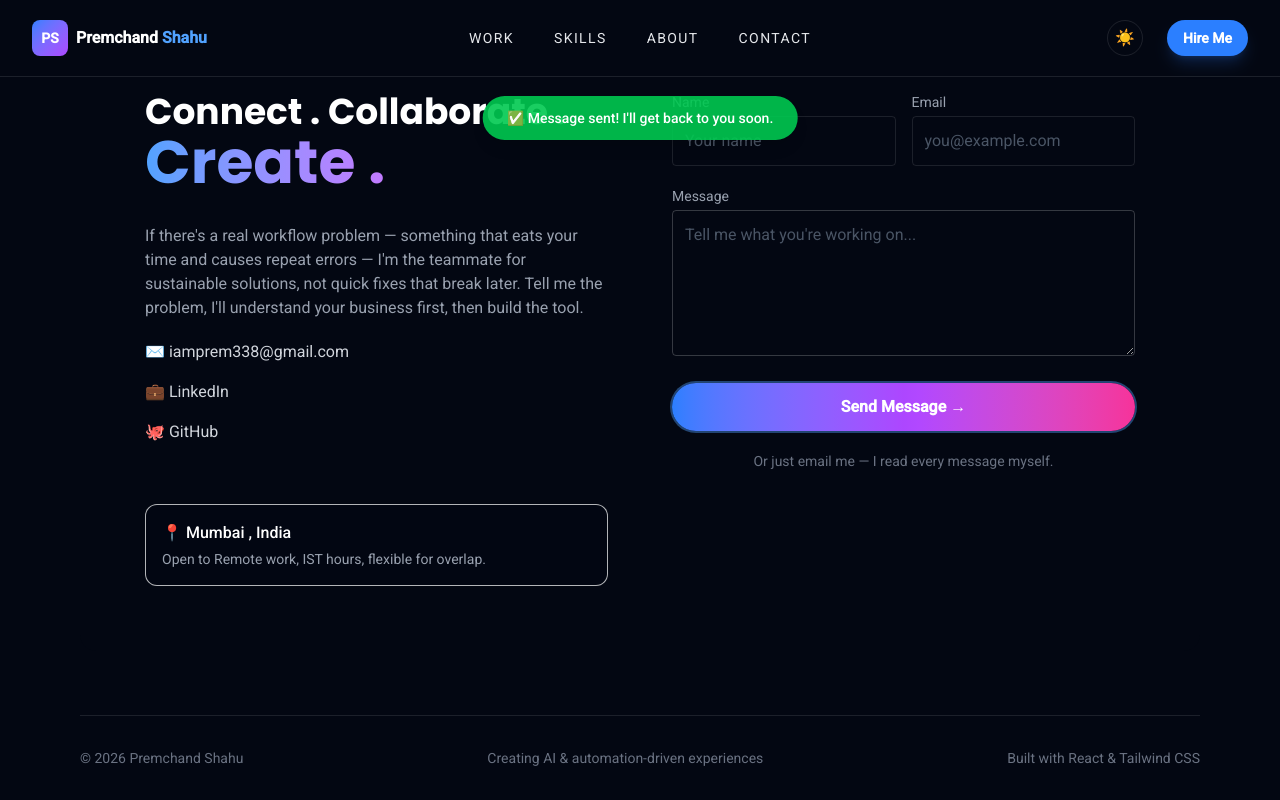
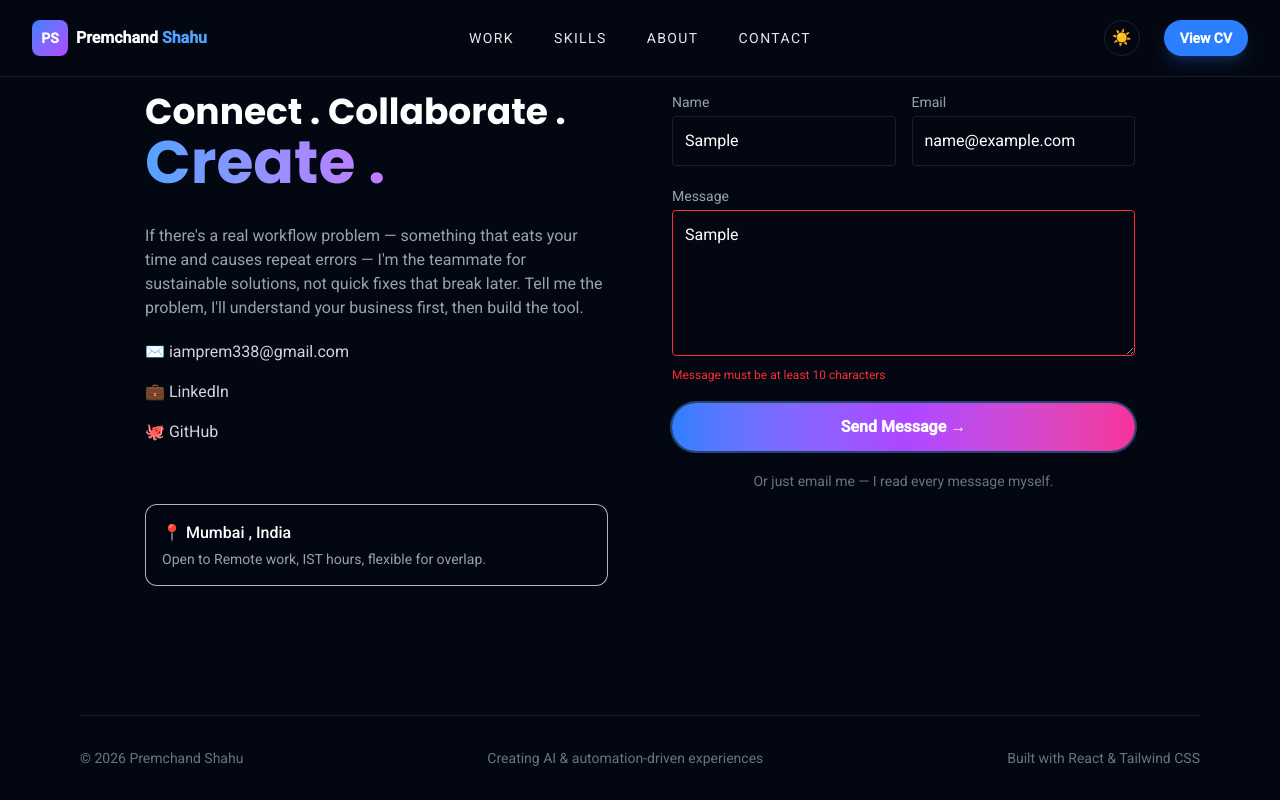
Before and after one commit to Premchand338/portfolio, a React (Vite) app: page / in a window 1280 px wide. Both pictures are taken after typing "Sample", "name@example.com", "Sample" into the empty fields and a click on the button "Send Message →". Shown: the part 2190-2990 px from the top of the page. Built offline with nearby package versions, Linux system fonts and the light colour scheme.

Commit message:
Contact form validation fixed

```diff
--- a/src/components/Contact.jsx
+++ b/src/components/Contact.jsx
@@ -7,6 +7,7 @@ function Contact() {
     message: "",
   });
 
+  const [errors, setErrors] = useState({});
   const [showSuccess, setShowSuccess] = useState(false);
 
   const handleChange = (e) => {
@@ -14,13 +15,52 @@ function Contact() {
       ...formData,
       [e.target.name]: e.target.value,
     });
+
+    // Clear the error for this field as soon as the user starts fixing it
+    if (errors[e.target.name]) {
+      setErrors({
+        ...errors,
+        [e.target.name]: "",
+      });
+    }
+  };
+
+  const validate = () => {
+    const newErrors = {};
+
+    if (!formData.name.trim()) {
+      newErrors.name = "Name is required";
+    }
+
+    if (!formData.email.trim()) {
+      newErrors.email = "Email is required";
+    } else if (!/^[^\s@]+@[^\s@]+\.[^\s@]+$/.test(formData.email)) {
+      newErrors.email = "Enter a valid email address";
+    }
+
+    if (!formData.message.trim()) {
+      newErrors.message = "Message is required";
+    } else if (formData.message.trim().length < 10) {
+      newErrors.message = "Message must be at least 10 characters";
+    }
+
+    return newErrors;
   };
 
   const handleSubmit = (e) => {
     e.preventDefault();
+
+    const validationErrors = validate();
+
+    if (Object.keys(validationErrors).length > 0) {
+      setErrors(validationErrors);
+      return;
+    }
+
     console.log("Form submitted:", formData);
 
     setFormData({ name: "", email: "", message: "" });
+    setErrors({});
     setShowSuccess(true);
     setTimeout(() => setShowSuccess(false), 3000);
   };
@@ -87,7 +127,7 @@ function Contact() {
         </div>
 
         {/* Right side: form */}
-        <form onSubmit={handleSubmit} className="flex flex-col gap-5">
+        <form onSubmit={handleSubmit} noValidate className="flex flex-col gap-5">
           <div className="grid grid-cols-1 sm:grid-cols-2 gap-4">
             <div>
               <label className="text-sm text-gray-600 dark:text-gray-400 mb-1 block">
@@ -99,8 +139,15 @@ function Contact() {
                 value={formData.name}
                 onChange={handleChange}
                 placeholder="Your name"
-                className="w-full bg-transparent border rounded border-gray-400 dark:border-white/10 px-3 py-3 text-gray-900 dark:text-white placeholder-gray-400 dark:placeholder-gray-600 focus:outline-none focus:border-blue-500 dark:focus:border-blue-400 transition-colors"
+                className={`w-full bg-transparent border rounded px-3 py-3 text-gray-900 dark:text-white placeholder-gray-400 dark:placeholder-gray-600 focus:outline-none transition-colors ${
+                  errors.name
+                    ? "border-red-500 focus:border-red-500"
+                    : "border-gray-400 dark:border-white/10 focus:border-blue-500 dark:focus:border-blue-400"
+                }`}
               />
+              {errors.name && (
+                <p className="text-red-500 text-xs mt-1">{errors.name}</p>
+              )}
             </div>
             <div>
               <label className="text-sm text-gray-600 dark:text-gray-400 mb-1 block">
@@ -112,8 +159,15 @@ function Contact() {
                 value={formData.email}
                 onChange={handleChange}
                 placeholder="you@example.com"
-                className="w-full bg-transparent border rounded border-gray-300 dark:border-white/10 px-3 py-3 text-gray-900 dark:text-white placeholder-gray-400 dark:placeholder-gray-600 focus:outline-none focus:border-blue-500 dark:focus:border-blue-400 transition-colors"
+                className={`w-full bg-transparent border rounded px-3 py-3 text-gray-900 dark:text-white placeholder-gray-400 dark:placeholder-gray-600 focus:outline-none transition-colors ${
+                  errors.email
+                    ? "border-red-500 focus:border-red-500"
+                    : "border-gray-300 dark:border-white/10 focus:border-blue-500 dark:focus:border-blue-400"
+                }`}
               />
+              {errors.email && (
+                <p className="text-red-500 text-xs mt-1">{errors.email}</p>
+              )}
             </div>
           </div>
 
@@ -127,8 +181,15 @@ function Contact() {
               onChange={handleChange}
               rows="5"
               placeholder="Tell me what you're working on..."
-              className="w-full bg-transparent border rounded border-gray-300 dark:border-white/20 px-3 py-3 text-gray-900 dark:text-white placeholder-gray-400 dark:placeholder-gray-600 focus:outline-none focus:border-blue-500 dark:focus:border-blue-400 transition-colors"
+              className={`w-full bg-transparent border rounded px-3 py-3 text-gray-900 dark:text-white placeholder-gray-400 dark:placeholder-gray-600 focus:outline-none transition-colors ${
+                errors.message
+                  ? "border-red-500 focus:border-red-500"
+                  : "border-gray-300 dark:border-white/20 focus:border-blue-500 dark:focus:border-blue-400"
+              }`}
             />
+            {errors.message && (
+              <p className="text-red-500 text-xs mt-1">{errors.message}</p>
+            )}
           </div>
 
           <button
--- a/src/components/Navbar.jsx
+++ b/src/components/Navbar.jsx
@@ -40,7 +40,7 @@ function Navbar() {
             href="#contact"
             className="hidden md:inline-flex items-center px-4 py-2 rounded-full bg-blue-500 text-white text-sm font-semibold shadow-lg shadow-blue-500/20 transition hover:bg-blue-600"
           >
-            Hire Me
+            View CV
           </a>
 
           {/* Mobile menu button */}
```
